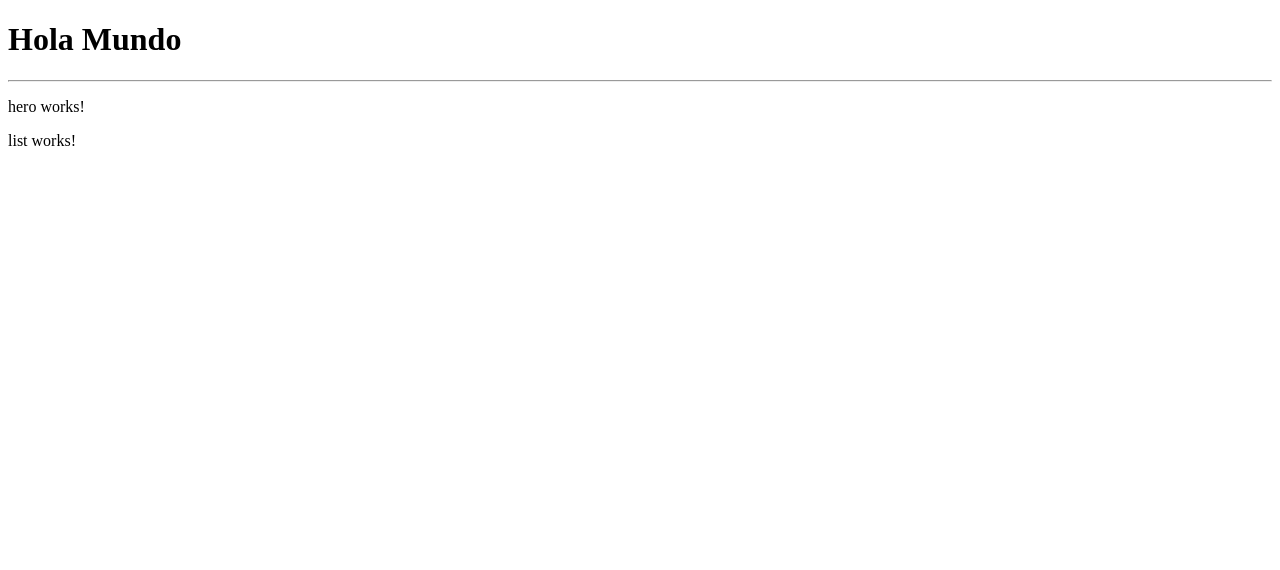
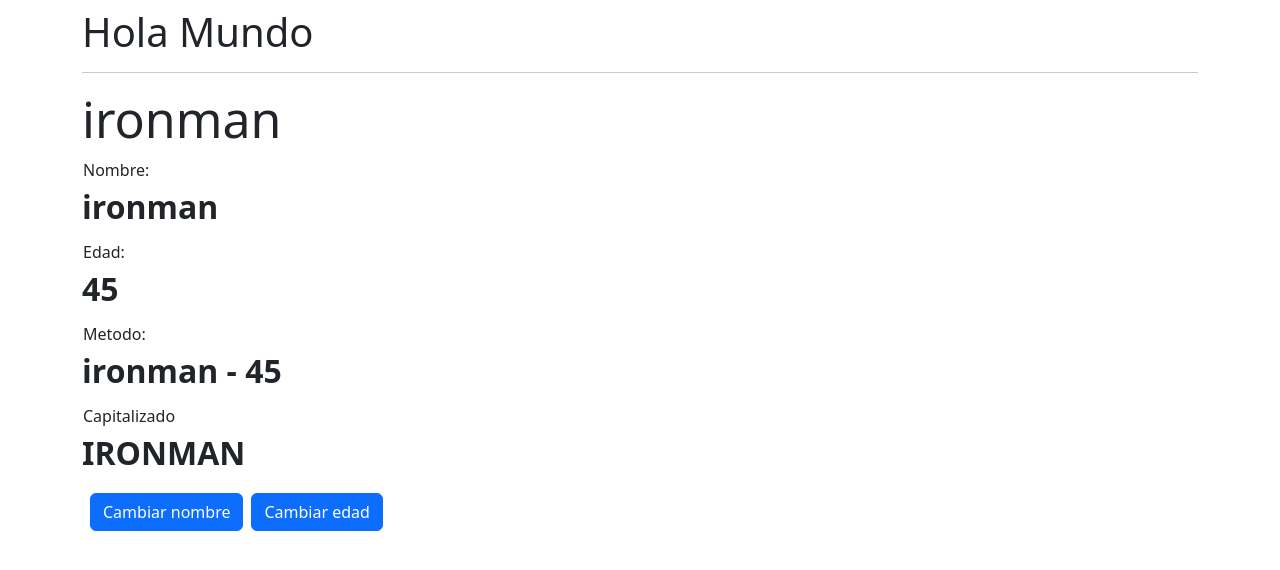
Before and after one commit to luisma08/angular-bases, an Angular app: page / in a window 1280 px wide. Shown: the top 570 px of the page. Built offline with nearby package versions, Linux system fonts and the light colour scheme.

Commit message:
interpolacion, getters, metodos y propiedades

```diff
--- a/src/app/app.component.html
+++ b/src/app/app.component.html
@@ -5,4 +5,4 @@
 
 <app-heroes-hero></app-heroes-hero>
 
-<app-heroes-list></app-heroes-list>
+<!-- <app-heroes-list></app-heroes-list> -->
--- a/src/app/heroes/hero/hero.component.css
+++ b/src/app/heroes/hero/hero.component.css
@@ -0,0 +1,8 @@
+h1{
+  font-size: 50px;
+}
+
+dd{
+  font-size: 2rem;
+  font-weight: bold;
+}
--- a/src/app/heroes/hero/hero.component.html
+++ b/src/app/heroes/hero/hero.component.html
@@ -1 +1,22 @@
-<p>hero works!</p>
+<h1>{{name}}</h1>
+
+<dl>
+  <td>Nombre:</td>
+  <dd>{{name}}</dd>
+
+  <td>Edad:</td>
+  <dd>{{age}}</dd>
+
+  <td>Metodo:</td>
+  <dd>{{ getHeroDescription() }}</dd>
+
+  <td>Capitalizado</td>
+  <dd>{{ capitalizedName }}</dd>
+</dl>
+
+<button (click)="changeHero()" class="btn btn-primary mx-2">
+  Cambiar nombre
+</button>
+<button (click)="changeAge()" class="btn btn-primary">
+  Cambiar edad
+</button>
--- a/src/app/heroes/hero/hero.component.ts
+++ b/src/app/heroes/hero/hero.component.ts
@@ -7,4 +7,23 @@
 })
 export class HeroComponent {
 
+  public name: string = 'ironman';
+  public age: number = 45;
+
+  get capitalizedName():string{
+    return this.name.toUpperCase();
+  }
+
+  getHeroDescription():string{
+    return `${ this.name } - ${ this.age }`;
+  }
+
+  changeHero():void{
+    this.name = 'spiderman';
+  }
+
+  changeAge():void{
+    this.age = 18;
+  }
+
 }
--- a/src/index.html
+++ b/src/index.html
@@ -6,8 +6,9 @@
   <base href="/">
   <meta name="viewport" content="width=device-width, initial-scale=1">
   <link rel="icon" type="image/x-icon" href="favicon.ico">
+  <link href="https://cdn.jsdelivr.net/npm/bootstrap@5.3.2/dist/css/bootstrap.min.css" rel="stylesheet" integrity="sha384-T3c6CoIi6uLrA9TneNEoa7RxnatzjcDSCmG1MXxSR1GAsXEV/Dwwykc2MPK8M2HN" crossorigin="anonymous">
 </head>
-<body>
+<body class="container pt-2">
   <app-root></app-root>
 </body>
 </html>
```
